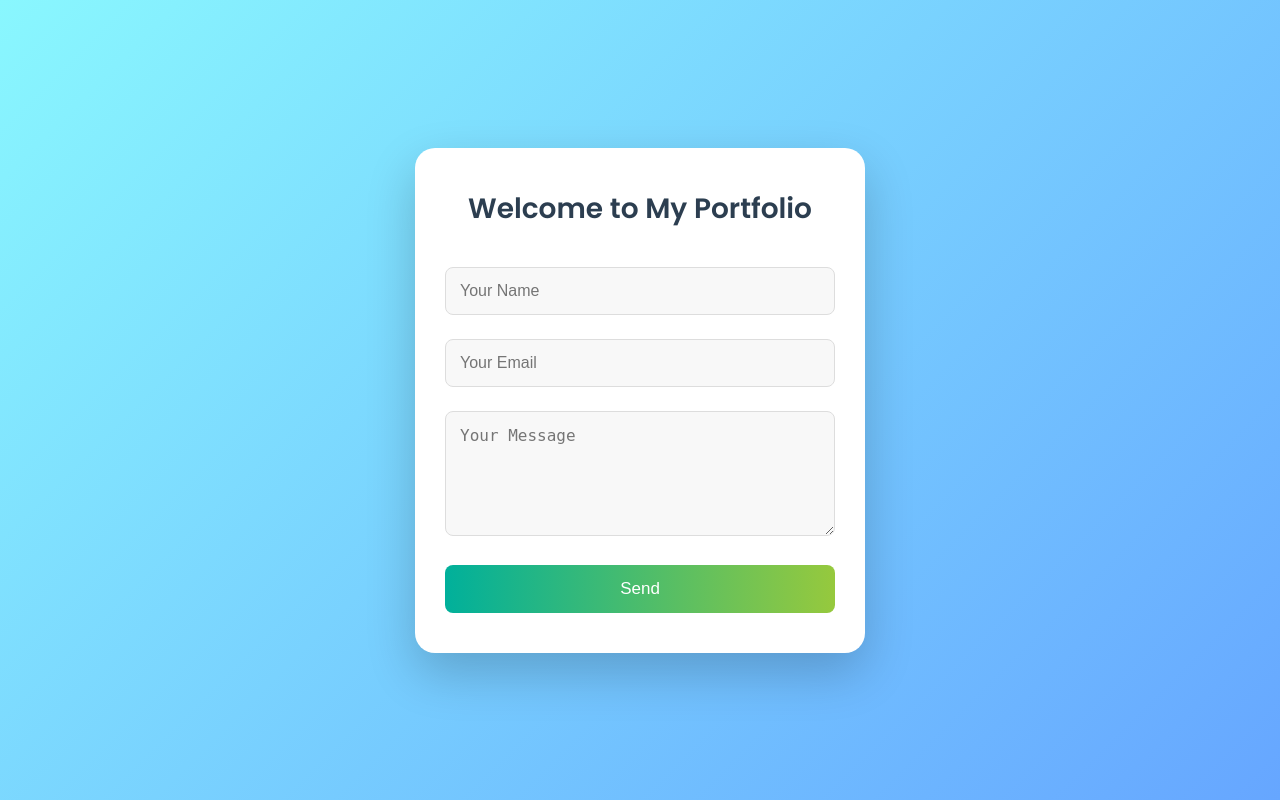
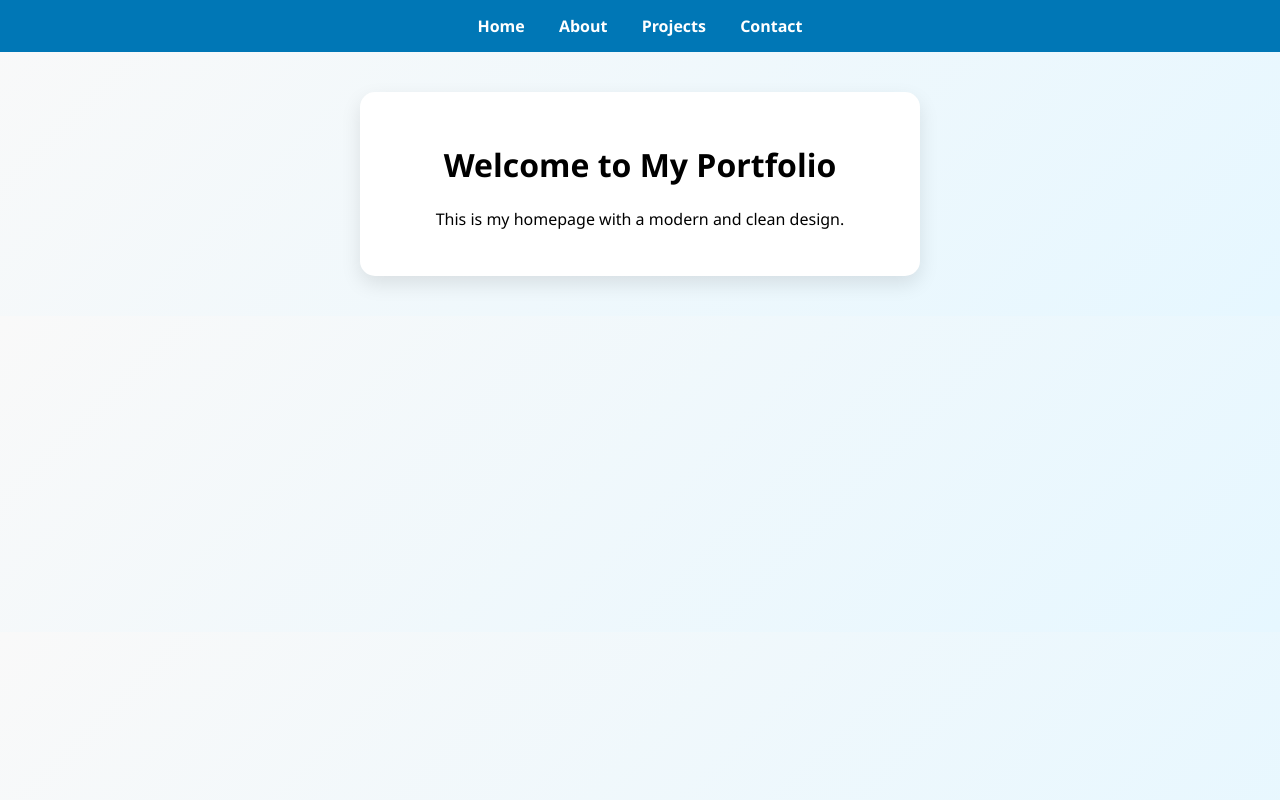
Before and after one commit to preethi23-wq/my-portfolio, a Flask app: page / in a window 1280 px wide. Run offline with Flask 3, Linux system fonts and the light colour scheme.

Commit message:
Initial commit

```diff
--- a/app.py
+++ b/app.py
@@ -4,13 +4,21 @@ app = Flask(__name__)
 @app.route('/')
 def home():
     return render_template('index.html')
-@app.route('/contact', methods=['POST'])
+@app.route('/about')
+def about():
+    return render_template('about.html')
+@app.route('/projects')
+def projects():
+    return render_template('projects.html')
+@app.route('/contact', methods=['GET', 'POST'])
 def contact():
-    name = request.form['name']
-    email = request.form['email']
-    message = request.form['message']
-    print(f"Name: {name}, Email: {email}, Message: {message}")
-    return f"<h2>Thank you, {name}! Your message has been received.</h2>"
+    if request.method == 'POST':
+        name = request.form['name']
+        email = request.form['email']
+        message = request.form['message']
+        print(f"Message from {name} ({email}): {message}")
+        return render_template('contact.html', success=True)
+    return render_template('contact.html', success=False)
 if __name__ == '__main__':
-    port = int(os.environ.get("PORT", 10000))
+    port = int(os.environ.get('PORT', 5000))
     app.run(host='0.0.0.0', port=port)
--- a/render.yaml
+++ b/render.yaml
@@ -4,6 +4,3 @@ services:
     env: python
     buildCommand: "pip install -r requirements.txt"
     startCommand: "python app.py"
-    envVars:
-      - key: FLASK_ENV
-        value: production
--- a/requirements.txt
+++ b/requirements.txt
@@ -1 +1 @@
-Flask==2.3.2
+Flask==2.3.3
--- /dev/null
+++ b/static/script.js
@@ -0,0 +1 @@
+console.log("Portfolio site loaded!");
--- /dev/null
+++ b/static/style.css
@@ -0,0 +1,53 @@
+body {
+  font-family: 'Segoe UI', sans-serif;
+  background: linear-gradient(135deg, #f9f9f9, #e6f7ff);
+  margin: 0;
+  padding: 0;
+}
+nav {
+  background-color: #0077b6;
+  color: white;
+  padding: 15px;
+  text-align: center;
+}
+nav a {
+  color: white;
+  margin: 0 15px;
+  text-decoration: none;
+  font-weight: bold;
+}
+main {
+  padding: 40px;
+  text-align: center;
+}
+.section {
+  background: white;
+  padding: 30px;
+  border-radius: 15px;
+  box-shadow: 0 8px 20px rgba(0, 0, 0, 0.1);
+  display: inline-block;
+  max-width: 500px;
+  width: 100%;
+}
+input, textarea {
+  width: 100%;
+  padding: 12px;
+  margin: 10px 0;
+  border: 1px solid #ccc;
+  border-radius: 6px;
+  font-size: 15px;
+}
+button {
+  padding: 12px 25px;
+  background: #0077b6;
+  color: white;
+  border: none;
+  border-radius: 6px;
+  font-size: 16px;
+  cursor: pointer;
+}
+.success-message {
+  color: green;
+  font-weight: bold;
+  margin-bottom: 10px;
+}
--- /dev/null
+++ b/templates/base.html
@@ -0,0 +1,20 @@
+<!DOCTYPE html>
+<html lang="en">
+<head>
+  <meta charset="UTF-8" />
+  <title>{% block title %}My Portfolio{% endblock %}</title>
+  <link rel="stylesheet" href="{{ url_for('static', filename='style.css') }}">
+</head>
+<body>
+  <nav>
+    <a href="/">Home</a>
+    <a href="/about">About</a>
+    <a href="/projects">Projects</a>
+    <a href="/contact">Contact</a>
+  </nav>
+  <main>
+    {% block content %}{% endblock %}
+  </main>
+  <script src="{{ url_for('static', filename='script.js') }}"></script>
+</body>
+</html>
--- a/templates/index.html
+++ b/templates/index.html
@@ -1,20 +1,8 @@
-<!DOCTYPE html>
-<html lang="en">
-<head>
-  <meta charset="UTF-8" />
-  <title>My Portfolio</title>
-  <link rel="stylesheet" href="{{ url_for('static', filename='style.css') }}">
-</head>
-<body>
-  <div class="container">
-    <h1>Welcome to My Portfolio</h1>
-    <form action="/contact" method="POST">
-      <input type="text" name="name" placeholder="Your Name" required />
-      <input type="email" name="email" placeholder="Your Email" required />
-      <textarea name="message" placeholder="Your Message" rows="5" required></textarea>
-      <button type="submit">Send</button>
-    </form>
-  </div>
-  <script src="{{ url_for('static', filename='script.js') }}"></script>
-</body>
-</html>
+{% extends "base.html" %}
+{% block title %}Home - My Portfolio{% endblock %}
+{% block content %}
+<div class="section">
+  <h1>Welcome to My Portfolio</h1>
+  <p>This is my homepage with a modern and clean design.</p>
+</div>
+{% endblock %}
--- a/templates/static/script.js
+++ /dev/null
@@ -1,9 +0,0 @@
-document.addEventListener("DOMContentLoaded", function () {
-  const form = document.querySelector("form");
-
-  if (form) {
-    form.addEventListener("submit", function (event) {
-      alert("Your message has been sent! ✅");
-    });
-  }
-});
--- a/templates/static/style.css
+++ /dev/null
@@ -1,94 +0,0 @@
-@import url('https://fonts.googleapis.com/css2?family=Poppins:wght@400;600&display=swap');
-* {
-  box-sizing: border-box;
-  margin: 0;
-  padding: 0;
-}
-body {
-  font-family: 'Poppins', sans-serif;
-  background: linear-gradient(135deg, #89f7fe, #66a6ff);
-  min-height: 100vh;
-  display: flex;
-  justify-content: center;
-  align-items: center;
-  padding: 20px;
-  overflow: hidden;
-  animation: backgroundFloat 20s infinite linear;
-}
-@keyframes backgroundFloat {
-  0% { background-position: 0% 50%; }
-  100% { background-position: 100% 50%; }
-}
-@keyframes fadeIn {
-  from { opacity: 0; transform: translateY(30px); }
-  to   { opacity: 1; transform: translateY(0); }
-}
-.container {
-  background-color: white;
-  padding: 40px 30px;
-  border-radius: 20px;
-  box-shadow: 0 20px 50px rgba(0, 0, 0, 0.2);
-  max-width: 450px;
-  width: 100%;
-  text-align: center;
-  animation: fadeIn 1.5s ease;
-  transition: transform 0.3s ease;
-}
-.container:hover {
-  transform: scale(1.01);
-}
-.container h1 {
-  color: #2c3e50;
-  margin-bottom: 25px;
-  font-size: 28px;
-}
-form input, form textarea {
-  width: 100%;
-  padding: 14px;
-  margin: 12px 0;
-  border: 1px solid #ddd;
-  border-radius: 8px;
-  background-color: #f8f8f8;
-  font-size: 16px;
-  transition: all 0.3s ease;
-}
-form input:focus, form textarea:focus {
-  border-color: #66a6ff;
-  background-color: #fff;
-  outline: none;
-  box-shadow: 0 0 6px rgba(102, 166, 255, 0.3);
-}
-form button {
-  width: 100%;
-  background: linear-gradient(to right, #00b09b, #96c93d);
-  color: white;
-  padding: 14px;
-  font-size: 17px;
-  border: none;
-  border-radius: 8px;
-  cursor: pointer;
-  transition: background 0.3s ease, transform 0.2s ease;
-  margin-top: 10px;
-}
-form button:hover {
-  background: linear-gradient(to right, #43cea2, #185a9d);
-  transform: scale(1.02);
-}
-.success-message {
-  font-size: 18px;
-  color: #27ae60;
-  background-color: #eafaf1;
-  border: 1px solid #d4f4dc;
-  padding: 15px;
-  border-radius: 10px;
-  margin-top: 20px;
-}
-@media (max-width: 500px) {
-  .container {
-    padding: 25px 20px;
-  }
-
-  .container h1 {
-    font-size: 24px;
-  }
-}
```
Also changed, not shown: templates/about.html (added, +8 -0 lines), templates/contact.html (added, +16 -0 lines), templates/projects.html (added, +12 -0 lines).
